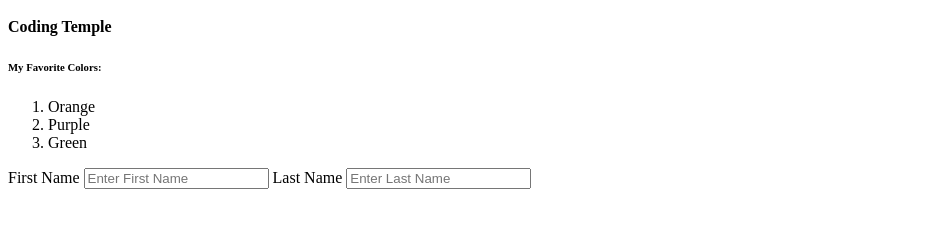
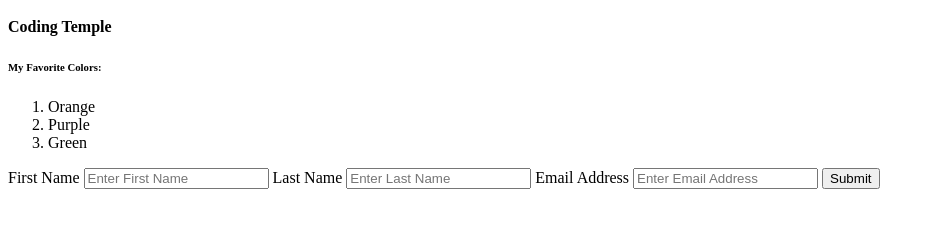
Before and after one commit to GeekAndDestroy/week01-day1-hello_world, a plain HTML site: page index.html in a window 1280 px wide. Shown: the part 110-338 px from the top of the page, without its empty margins (0-935 px from the left). Drawn offline with Linux system fonts and the light colour scheme.

Commit message:
add email form

```diff
--- a/index.html
+++ b/index.html
@@ -21,6 +21,9 @@
         <input type="text" name="firstname" id="firstname" placeholder="Enter First Name">
         <label for="lastname">Last Name</label>
         <input type="text" name="lastname" id="lastname" placeholder="Enter Last Name">
+        <label for="email">Email Address</label>
+        <input type="text" name="email" id="email" placeholder="Enter Email Address">
+        <input type="submit" name="submit">
     </form>
 </body>
 </html>
```
